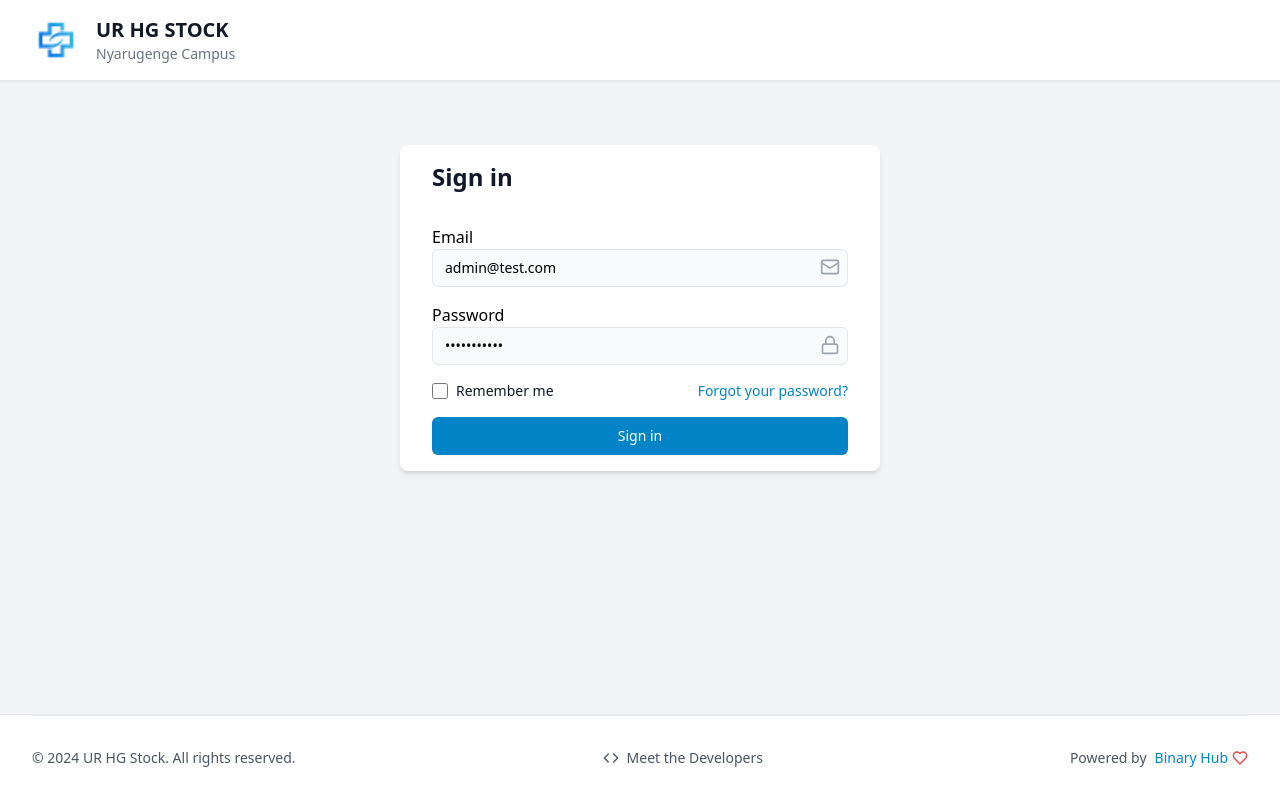
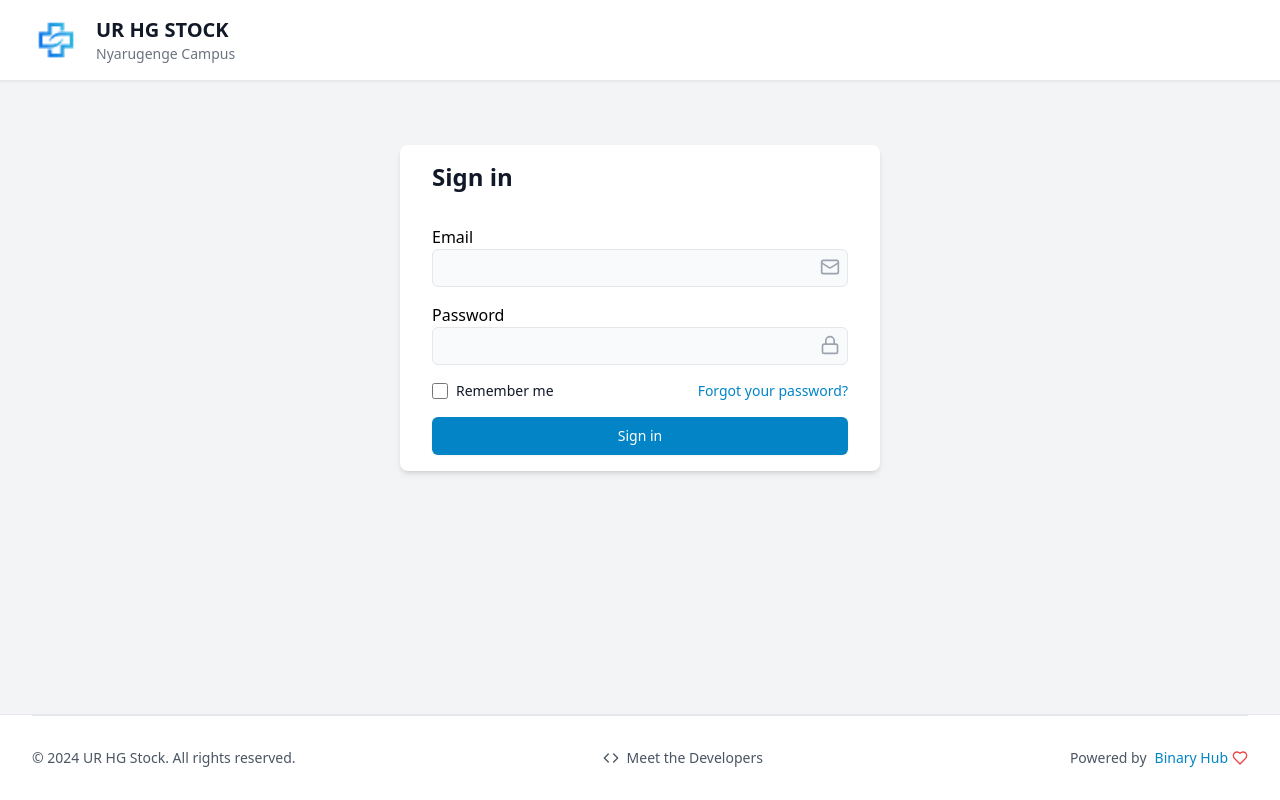
Before and after one commit to codeWithEdison/Enterprise-Inventory-Management-system, a React (Vite) app: page /auth/login in a window 1280 px wide. Built offline with nearby package versions, Linux system fonts and the light colour scheme.

Commit message:
Modified: src/pages/auth/LoginPage.tsx

```diff
--- a/src/pages/auth/LoginPage.tsx
+++ b/src/pages/auth/LoginPage.tsx
@@ -1,42 +1,55 @@
-/* eslint-disable @typescript-eslint/no-unused-vars */
-// src/pages/auth/LoginPage.tsx
-// eslint-disable-next-line @typescript-eslint/no-unused-vars
 import React, { useState } from 'react';
 import { Link, useNavigate } from 'react-router-dom';
-import { Lock, Mail, Loader2 } from 'lucide-react';
+import { Lock, Mail, Loader2, AlertCircle } from 'lucide-react';
 import Input from '../../components/common/Input';
-// import Alert, { AlertType } from '../../components/common/Alert';
-import useAuth from '../../hooks/useAuth';
+import  useAuth  from '../../hooks/useAuth';
 import { cn } from '../../lib/utils';
+import { LoginInput, ApiError } from '../../types/api/types';
 
 const LoginPage = () => {
   const navigate = useNavigate();
   const { login } = useAuth();
 
-  // Form state
-  const [formData, setFormData] = useState({
-    email: 'admin@test.com',
-    password: 'password123'
+  const [formData, setFormData] = useState<LoginInput>({
+    email: '',
+    password: ''
   });
 
-  const [errors, setErrors] = useState<{
+  const [validationErrors, setValidationErrors] = useState<{
     email?: string;
     password?: string;
   }>({});
 
+  const [apiError, setApiError] = useState<string>('');
   const [isLoading, setIsLoading] = useState(false);
+
+  const validateForm = (): boolean => {
+    const newErrors: typeof validationErrors = {};
+    let isValid = true;
+
+    if (!formData.email) {
+      newErrors.email = 'Email is required';
+      isValid = false;
+    } else if (!/\S+@\S+\.\S+/.test(formData.email)) {
+      newErrors.email = 'Please enter a valid email';
+      isValid = false;
+    }
+
+    if (!formData.password) {
+      newErrors.password = 'Password is required';
+      isValid = false;
+    }
+
+    setValidationErrors(newErrors);
+    return isValid;
+  };
 
   const handleSubmit = async (e: React.FormEvent) => {
     e.preventDefault();
-    setErrors({});
+    setApiError('');
+    setValidationErrors({});
 
-    // Validation
-    if (!formData.email) {
-      setErrors(prev => ({ ...prev, email: 'Email is required' }));
-      return;
-    }
-    if (!formData.password) {
-      setErrors(prev => ({ ...prev, password: 'Password is required' }));
+    if (!validateForm()) {
       return;
     }
 
@@ -45,42 +58,37 @@ const LoginPage = () => {
       const success = await login(formData);
       if (success) {
         navigate('/');
-      } else {
-        setErrors({
-          email: 'Invalid credentials',
-          password: 'Invalid credentials'
-        });
       }
     } catch (error) {
-      setErrors({
-        email: 'Login failed',
-        password: 'Login failed'
-      });
+      const apiError = error as ApiError;
+      setApiError(apiError.message || 'An error occurred during login');
     } finally {
       setIsLoading(false);
     }
   };
 
-  const clearError = (field: string) => {
-    setErrors(prev => {
+  const clearValidationError = (field: keyof typeof validationErrors) => {
+    setValidationErrors(prev => {
       const newErrors = { ...prev };
-      delete newErrors[field as keyof typeof errors];
+      delete newErrors[field];
       return newErrors;
     });
   };
 
   return (
-
-
-        <div className="bg-white shadow-md  rounded-lg p-8 py-4 ">
-          <div className="text-start  mb-8">
+    <div className="bg-white shadow-md rounded-lg p-8 py-4">
+      <div className="text-start mb-8">
         <h2 className="text-2xl font-bold text-gray-900">
           Sign in
         </h2>
-            {/* <p className="mt-2 text-sm text-gray-600">
-              Please enter your credentials
-            </p> */}
       </div>
+
+      {apiError && (
+        <div className="mb-4 p-3 rounded bg-red-50 border border-red-200 text-red-700 flex items-center gap-2">
+          <AlertCircle className="h-5 w-5" />
+          <span>{apiError}</span>
+        </div>
+      )}
 
       <form onSubmit={handleSubmit} className="space-y-4">
         <Input
@@ -89,13 +97,13 @@ const LoginPage = () => {
           value={formData.email}
           onChange={e => {
             setFormData(prev => ({ ...prev, email: e.target.value }));
-                clearError('email');
+            clearValidationError('email');
+            setApiError('');
           }}
-              error={errors.email}
-              onCloseError={() => clearError('email')}
+          error={validationErrors.email}
+          onCloseError={() => clearValidationError('email')}
           className="bg-gray-50 focus:bg-white"
           icon={<Mail className="h-5 w-5 text-gray-400" />}
-              // placeholder="Enter your email"
         />
 
         <Input
@@ -104,13 +112,13 @@ const LoginPage = () => {
           value={formData.password}
           onChange={e => {
             setFormData(prev => ({ ...prev, password: e.target.value }));
-                clearError('password');
+            clearValidationError('password');
+            setApiError('');
           }}
-              error={errors.password}
-              onCloseError={() => clearError('password')}
+          error={validationErrors.password}
+          onCloseError={() => clearValidationError('password')}
           className="bg-gray-50 focus:bg-white"
           icon={<Lock className="h-5 w-5 text-gray-400" />}
-              // placeholder="Enter your password"
         />
 
         <div className="flex justify-between items-center">
@@ -132,7 +140,6 @@ const LoginPage = () => {
           </div>
         </div>
 
-            <div>
         <button
           type="submit"
           disabled={isLoading}
@@ -154,22 +161,8 @@ const LoginPage = () => {
             'Sign in'
           )}
         </button>
-            </div>
-
-            {/* Test credentials */}
-            {/* <div className="mt-6 bg-blue-50 p-4 rounded-md">
-              <p className="text-sm text-blue-700">
-                Test credentials:
-                <br />
-                Email: admin@test.com
-                <br />
-                Password: password123
-              </p>
-            </div> */}
       </form>
     </div>
-
-
   );
 };
 
```
Lines whose indentation alone changed are shown as unchanged.
